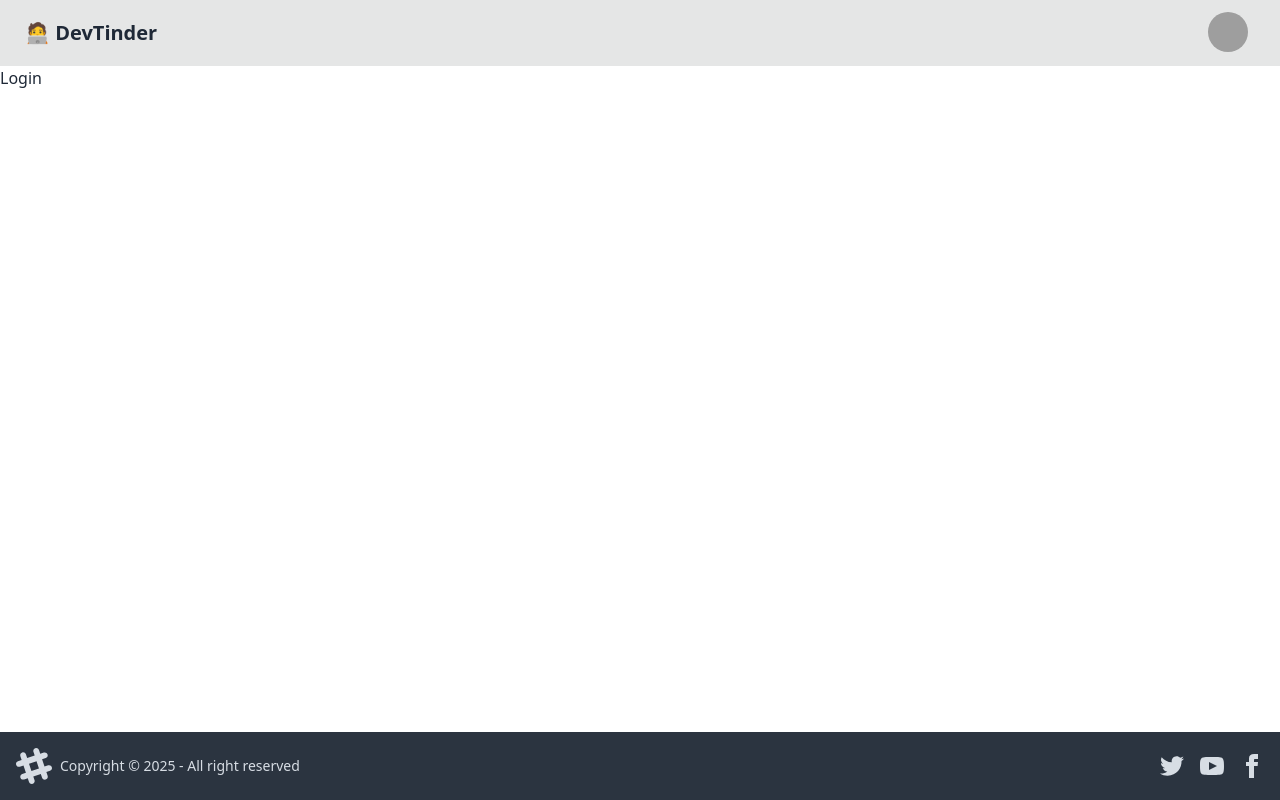
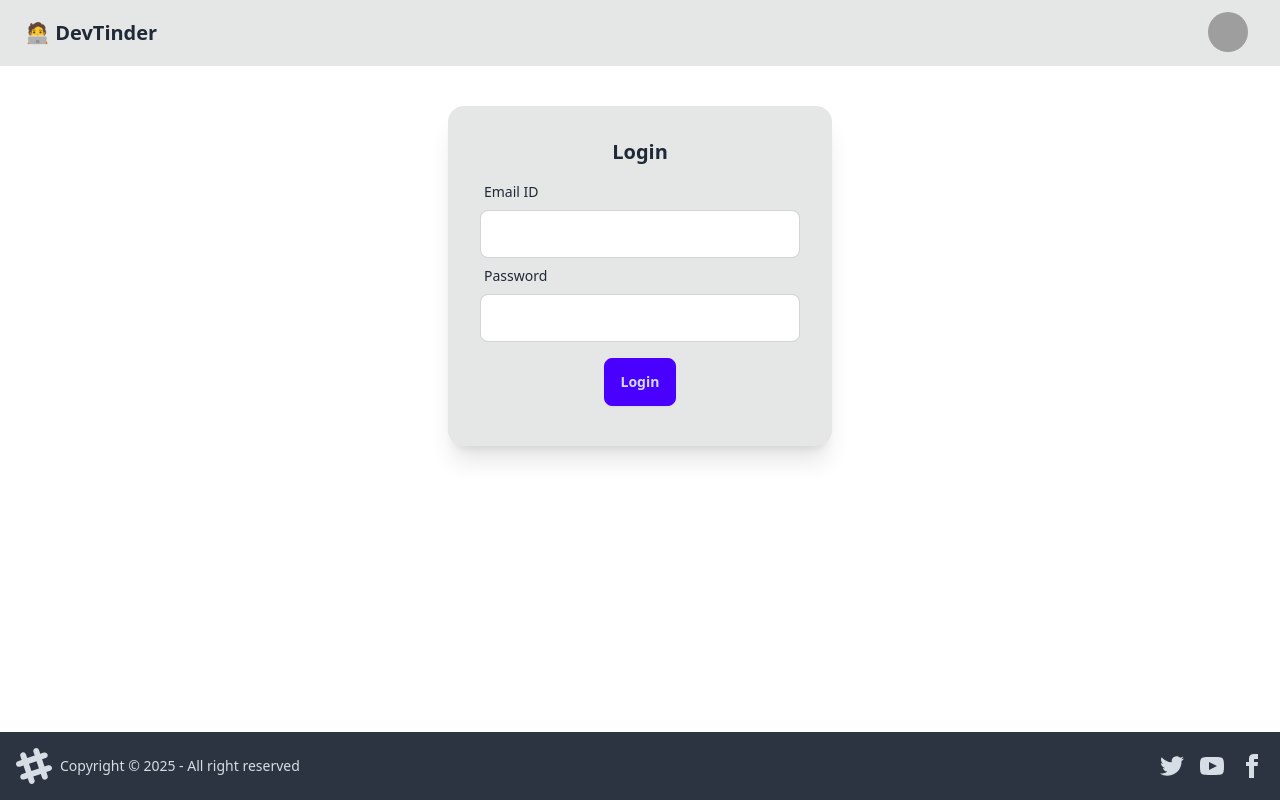
Before and after one commit to rahjha/devTinder-Web, a React (Vite) app: page /login in a window 1280 px wide. Built offline with nearby package versions, Linux system fonts and the light colour scheme; grey boxes are pictures that could not be loaded.

Commit message:
login page creation and login api call

```diff
--- a/package.json
+++ b/package.json
@@ -10,6 +10,7 @@
     "preview": "vite preview"
   },
   "dependencies": {
+    "axios": "^1.7.9",
     "react": "^18.3.1",
     "react-dom": "^18.3.1",
     "react-router-dom": "^7.1.3"
--- a/src/Login.jsx
+++ b/src/Login.jsx
@@ -1,6 +1,46 @@
+import axios from "axios";
+import { useState } from "react";
+
 const Login = () =>{
+
+    const [emailId, setEmailid] = useState("");
+    const [password, setPassword] = useState("");
+    const handleLogin = async()=>{
+        try{
+            const res = axios.post("http://localhost:7777/login",{
+                emailId,
+                password
+                },
+                {withCredentials: true}
+            );
+        }catch(err){
+            console.err(err)
+        }
+
+    };
     return(
-        <div>Login</div>
+        <div className="flex justify-center my-10">
+            <div className="card bg-base-300 w-96 shadow-xl">
+                <div className="card-body">
+                    <h2 className="card-title justify-center">Login</h2>
+                    <div>
+                        <label className="form-control w-full max-w-xs">
+                        <div className="label">
+                            <span className="label-text">Email ID</span>
+                        </div>
+                        <input type="text" value={emailId} className="input input-bordered w-full max-w-xs" onChange={(e)=>setEmailid(e.target.value)}/>
+                        <div className="label">
+                            <span className="label-text">Password</span>
+                        </div>
+                        <input type="text" value={password} className="input input-bordered w-full max-w-xs" onChange={(e)=>setPassword(e.target.value)}/>
+                        </label>
+                    </div>
+                    <div className="card-actions justify-center my-2">
+                    <button className="btn btn-primary" onClick={handleLogin}>Login</button>
+                    </div>
+                </div>
+            </div>
+        </div>
     )
 }
 export default Login;
```
Also changed, not shown: 2 other files (tests, documents, lock files or other folders).
